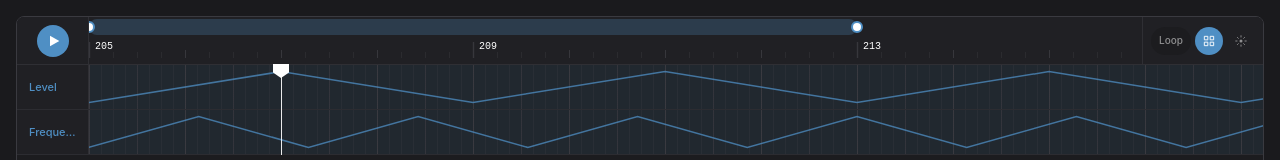
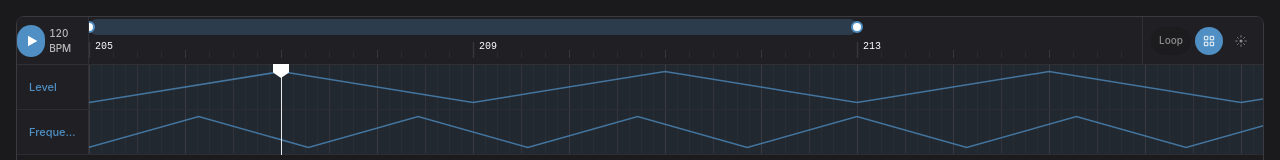
Before and after one commit to xe986232-ai/flatdaw, a React (Vite) app: page / in a window 1280 px wide. Shown: the top 160 px of the page. Built offline with nearby package versions, Linux system fonts and the light colour scheme.

Commit message:
Parse real project BPM from HEAD chunk (validated against sample: 129 BPM) and wire it into playhead playback speed

```diff
--- a/src/App.tsx
+++ b/src/App.tsx
@@ -27,10 +27,10 @@ const V_ZOOM_MIN = 0.6
 const V_ZOOM_MAX = 2.5
 const ZOOM_STEP = 0.2
 
-// Belum ada konsep tempo di data project (.flm gak nyimpen BPM di sini), jadi
-// playback pakai tempo tetap — cukup buat bikin playhead "jalan" di timeline
-// sesuai permintaan (gak perlu akurat ke project asli karena gak ada audio).
-const PLAYBACK_BPM = 120
+// Dipakai selama belum ada project ke-import (playlist kosong) — begitu file
+// .flm/.zip di-import, projectBpm di-update ke BPM asli hasil parsing chunk
+// HEAD (lihat parseProjectBpm di flmParser.ts), bukan hardcoded lagi.
+const DEFAULT_BPM = 120
 
 export default function App() {
   const scrollRef = useRef<HTMLDivElement>(null)
@@ -38,6 +38,7 @@ export default function App() {
   const [isExporting, setIsExporting] = useState(false)
   const [playheadBar, setPlayheadBar] = useState(207)
   const [isPlaying, setIsPlaying] = useState(false)
+  const [projectBpm, setProjectBpm] = useState(DEFAULT_BPM)
   const lastFrameTimeRef = useRef<number | null>(null)
   const playheadBarRef = useRef(playheadBar)
   useEffect(() => {
@@ -144,7 +145,7 @@ export default function App() {
   useEffect(() => {
     if (!isPlaying) return
 
-    const barsPerSecond = PLAYBACK_BPM / 60 / BEATS_PER_BAR
+    const barsPerSecond = projectBpm / 60 / BEATS_PER_BAR
     const SCROLL_FOLLOW_TAU = 0.25 // detik — makin kecil, makin cepat "ngejar" playhead
     const SCROLL_ANCHOR_RATIO = 0.35 // playhead dijaga di ~35% dari kiri viewport
     let rafId = 0
@@ -191,7 +192,7 @@ export default function App() {
       cancelAnimationFrame(rafId)
       lastFrameTimeRef.current = null
     }
-  }, [isPlaying, loopEnabled, loopStartBar, loopEndBar, timelineEnd, barWidth])
+  }, [isPlaying, loopEnabled, loopStartBar, loopEndBar, timelineEnd, barWidth, projectBpm])
 
   const handleDrag = (clientX: number) => {
     const container = scrollRef.current
@@ -458,7 +459,7 @@ export default function App() {
         setFlmError(result.error)
         return
       }
-      const { chunkResults, timelineClips, namedCount, audioClipCount } = result.data
+      const { chunkResults, timelineClips, namedCount, audioClipCount, bpm } = result.data
       const mappedTracks = flmToTracks(result.data)
 
       setTrackList(mappedTracks)
@@ -467,12 +468,15 @@ export default function App() {
       setEditingClip(null)
       setPianoRoll(null)
       setClipboard(null)
+      setIsPlaying(false)
+      setProjectBpm(bpm)
 
       setFlmStatus(
         `${flmName} · ${chunkResults.length} pattern` +
           (namedCount ? ` · ${namedCount} instrumen dikenali` : '') +
           (audioClipCount ? ` · ${audioClipCount} klip audio (sample) ikut kebaca` : '') +
           ` · ${timelineClips.length} clip masuk playlist` +
+          ` · ${bpm} BPM` +
           (isZip ? ` · zip: ${audioFiles?.size ?? 0} file audio ditemukan` : ''),
       )
 
@@ -616,6 +620,7 @@ export default function App() {
             loopEnabled={loopEnabled}
             snapEnabled={snapEnabled}
             isPlaying={isPlaying}
+            bpm={projectBpm}
             onLoopChange={(start, end) => {
               setLoopStartBar(start)
               setLoopEndBar(end)
--- a/src/components/TimelineControlsHeader.tsx
+++ b/src/components/TimelineControlsHeader.tsx
@@ -264,6 +264,7 @@ export function TimelineControlsHeader({
   onToggleSnap,
   onPlayClick,
   isPlaying = false,
+  bpm,
 }: {
   startBar: number
   endBar: number
@@ -278,6 +279,7 @@ export function TimelineControlsHeader({
   onToggleSnap: () => void
   onPlayClick?: () => void
   isPlaying?: boolean
+  bpm?: number
 }) {
   return (
     <div className="sticky top-0 z-20 box-border flex h-12 items-stretch border-b border-surface-grid/60 bg-surface-panel">
@@ -294,6 +296,9 @@ export function TimelineControlsHeader({
         >
           {isPlaying ? <PauseIcon /> : <PlayIcon />}
         </button>
+        {typeof bpm === 'number' && (
+          <span className="text-[10px] font-medium tabular-nums text-white/70">{bpm} BPM</span>
+        )}
       </div>
 
       <div className="relative shrink-0" style={{ width: (endBar - startBar) * barWidth }}>
--- a/src/flmParser.ts
+++ b/src/flmParser.ts
@@ -301,6 +301,47 @@ function parseEVN2Chunk(bytes: Uint8Array, tagOffset: number): EVN2ChunkResult {
   return { offset: tagOffset, length, headerSkip, notes, error: null }
 }
 
+// Baca BPM asli project dari chunk HEAD (chunk paling depan file, ditandai
+// prefix magic "10LF" sebelum tag "HEAD" itu sendiri — beda dari chunk-chunk
+// kecil "HEAD" lain yang nempel di tiap track/instrumen buat data lain).
+// Divalidasi manual terhadap 1 file kalibrasi (BPM asli 129, dikonfirmasi
+// user): layout isi chunk HEAD dari awal datanya adalah
+//   [0:8]    int64 — belum jelas fungsinya, bukan bagian tempo
+//   [8:264]  nama project, 256 byte, null-padded (mis. "New Song")
+//   [264:272] BPM asli project, disimpan sebagai float64 (double)
+//   [272:280] 0.0 di file kalibrasi — belum jelas (mungkin master pitch)
+//   [280:288] 100.0 di file kalibrasi — kemungkinan besar Master Volume %
+// Kalau strukturnya gak cocok (versi format beda / chunk gak ketemu / nilai
+// di luar rentang BPM wajar), fallback ke guessBPM(filename) biar tetep ada
+// angka yang masuk akal daripada gagal total.
+const HEAD_NAME_FIELD_SIZE = 256
+const HEAD_INT_HEADER_SIZE = 8
+const HEAD_BPM_OFFSET = HEAD_INT_HEADER_SIZE + HEAD_NAME_FIELD_SIZE // 264
+
+function parseProjectBpm(bytes: Uint8Array, filename: string): number {
+  const view = new DataView(bytes.buffer, bytes.byteOffset, bytes.byteLength)
+  const headOffsets = findAllTagOffsets(bytes, 'HEAD')
+  // Chunk HEAD project-level selalu yang pertama muncul di file (paling
+  // depan, langsung setelah 4-byte magic "10LF") — chunk "HEAD" lain (satu
+  // per track/instrumen) selalu muncul jauh lebih belakang dan lebih pendek.
+  const headOffset = headOffsets.length ? headOffsets[0] : -1
+
+  if (headOffset !== -1 && headOffset + 8 <= bytes.length) {
+    const length = view.getUint32(headOffset + 4, true)
+    const dataStart = headOffset + 8
+    const dataEnd = dataStart + length
+    const bpmFieldStart = dataStart + HEAD_BPM_OFFSET
+    if (length > 0 && dataEnd <= bytes.length && bpmFieldStart + 8 <= dataEnd) {
+      const candidate = view.getFloat64(bpmFieldStart, true)
+      if (Number.isFinite(candidate) && candidate >= 20 && candidate <= 999) {
+        return Math.round(candidate * 100) / 100
+      }
+    }
+  }
+
+  return guessBPM(filename)
+}
+
 function guessBPM(filename: string): number {
   const m = filename.match(/\((\d{2,3})\)/) || filename.match(/[_\s-](\d{2,3})[_\s.-]/)
   if (m) {
@@ -401,7 +442,7 @@ export function parseFlmFile(bytes: Uint8Array, filename: string): ParseFlmResul
 
   const namedCount = chunkResults.filter((c) => c.instrumentName).length
   const audioClipCount = timelineClips.filter((cl) => cl.isAudio).length
-  const bpm = guessBPM(filename)
+  const bpm = parseProjectBpm(bytes, filename)
 
   return { ok: true, data: { chunkResults, timelineClips, bpm, skippedAudioCount, namedCount, audioClipCount } }
 }
```
